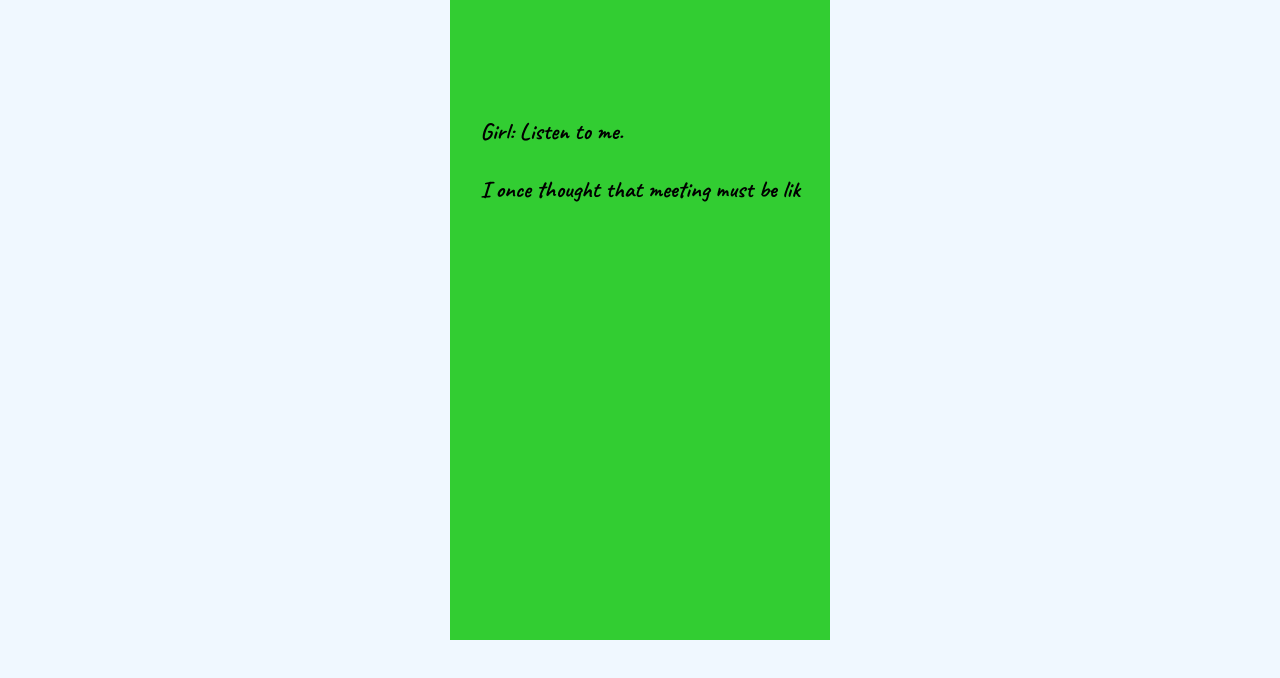
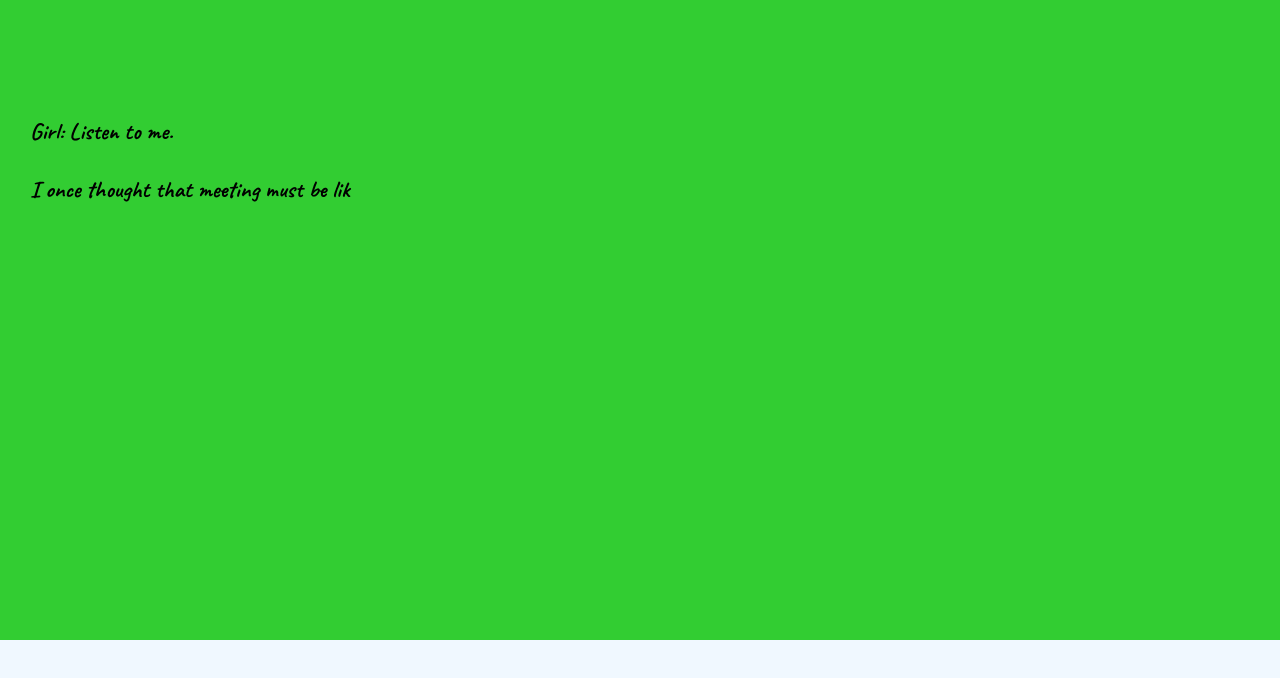
Before and after one commit to IndieDev2003/letter, a React (Vite) app: page / in a window 1280 px wide. Shown: the top 678 px of the page. Built offline with nearby package versions, Linux system fonts and the light colour scheme; a web font is replaced by a local one.

Commit message:
Update index.css

```diff
--- a/src/index.css
+++ b/src/index.css
@@ -13,6 +13,8 @@ align-items:center;
 justify-content:center;
 }
 .letter{
+min-height:80vh;
+min-width:100vw;
   margin-bottom:30px ;
 background-color:limegreen;
 }
```
